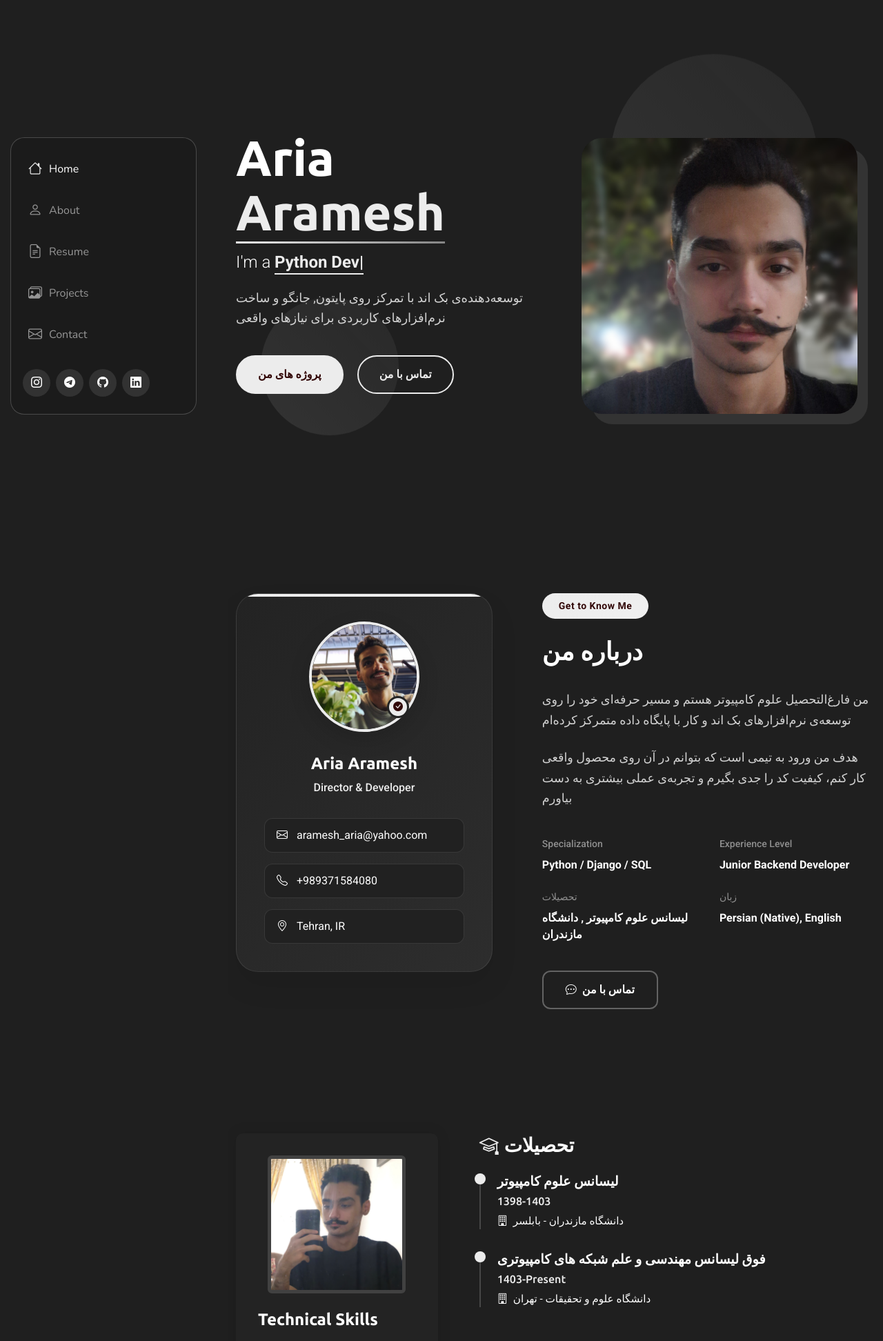
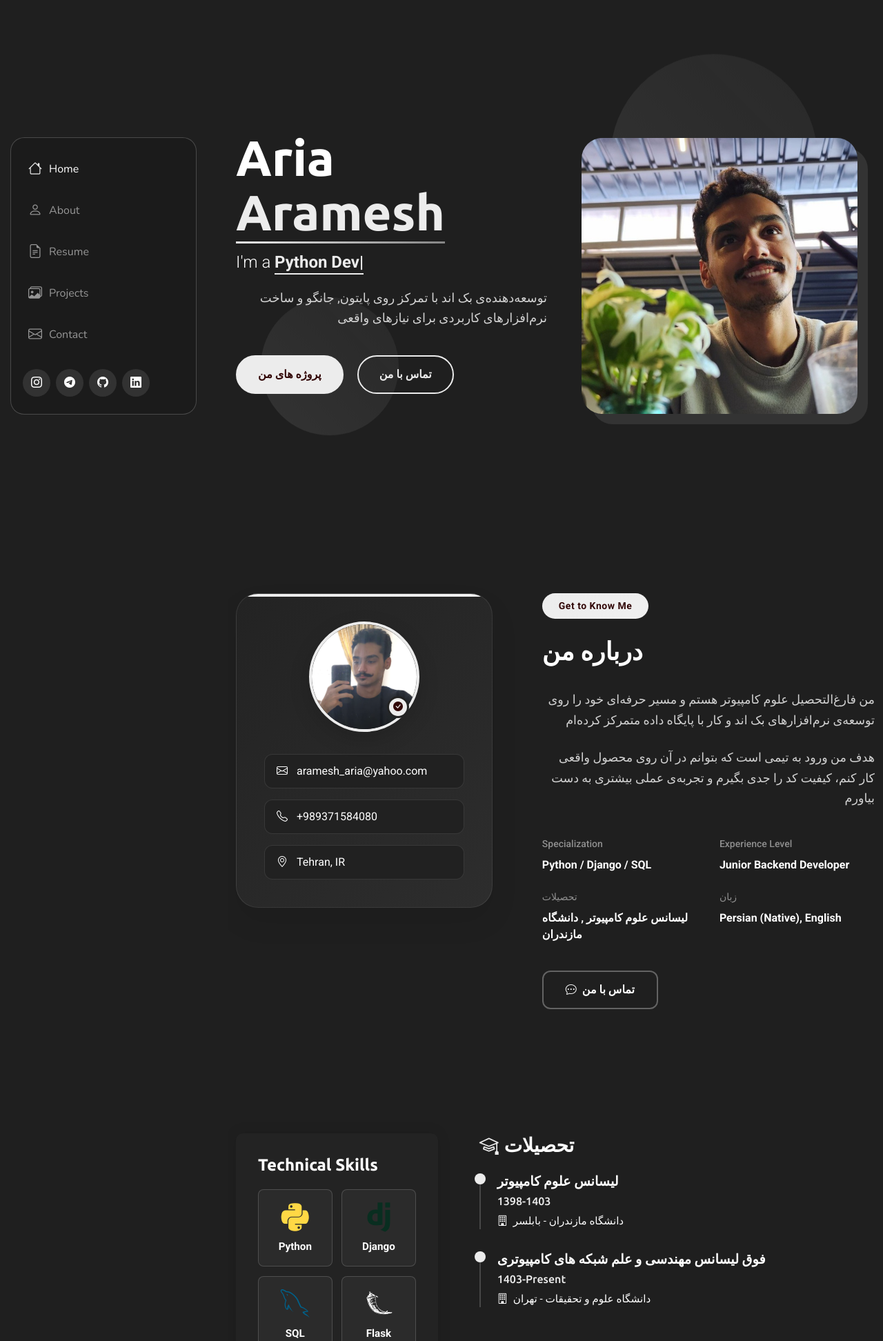
Before and after one commit to Aramesh-Aria/personal-Blog, a Flask app: page / in a window 1280 px wide. Shown: the top 1944 px of the page at 69% size. Run offline with Flask 3, Linux system fonts and the light colour scheme; some libraries are stand-ins or nearby versions.

Commit message:
feat(ui): update profile images and improve Persian text alignment
   - Update profile images in index.html and _hero.html
   - Add align=right to Persian text blocks for better RTL support
   - Comment out redundant name and profession labels in the profile section

```diff
--- a/templates/index.html
+++ b/templates/index.html
@@ -20,7 +20,7 @@
               <div class="profile-header">
                 <div class="profile-image">
 
-                 <img src="{{ url_for('static', filename='img/profile/profile-square-3.webp') }}" alt="Profile Image" class="img-fluid">
+                 <img src="{{ url_for('static', filename='img/profile/profile-square-2.webp') }}" alt="Profile Image" class="img-fluid">
 
                 </div>
                 <div class="profile-badge">
@@ -29,8 +29,8 @@
               </div>
 
               <div class="profile-content">
-                <h3>Aria Aramesh</h3>
-                <p class="profession"> Director &amp; Developer</p>
+                <!-- <h3>Aria Aramesh</h3>
+                <p class="profession"> Director &amp; Developer</p> -->
 
                 <div class="contact-links">
                   <a href="mailto:aramesh_aria@yahoo.com"class="contact-item">
@@ -58,11 +58,11 @@
               </div>
 
               <div class="description">
-                <p>
+                <p align="right">
                 من فارغ‌التحصیل علوم کامپیوتر هستم و مسیر حرفه‌ای خود را روی توسعه‌ی نرم‌افزارهای بک اند و کار با پایگاه داده متمرکز کرده‌ام
                 </p>
 
-                <p>
+                <p align="right">
                 هدف من ورود به تیمی است که بتوانم در آن روی محصول واقعی کار کنم، کیفیت کد را جدی بگیرم و تجربه‌ی عملی بیشتری به دست بیاورم
                 </p>
 
@@ -126,10 +126,10 @@
           <!-- Left column with summary and contact -->
           <div class="col-lg-4">
             <div class="resume-side" data-aos="fade-right" data-aos-delay="100">
-              <div class="profile-img mb-4">
+              <!-- <div class="profile-img mb-4">
                 <img src="{{ url_for('static', filename='img/profile/profile-square-2.webp') }}" alt="Profile" class="img-fluid rounded">
 
-              </div>
+              </div> -->
 
               <div class="technical-skills">
                 <h3>Technical Skills</h3>
@@ -304,8 +304,8 @@
 
           <div class="col-lg-7">
             <div class="contact-form">
-              <h3>!پیام بفرستید</h3>
-              <p>پیام شما مستقیماً برای من ارسال می‌شود. در اولین فرصت پاسخ می‌دهم</p>
+              <h3 align="right">!پیام بفرستید</h3>
+              <p align="right">پیام شما مستقیماً برای من ارسال می‌شود. در اولین فرصت پاسخ می‌دهم</p>
 
 
               {% with messages = get_flashed_messages(with_categories=true) %}
--- a/templates/partials/_hero.html
+++ b/templates/partials/_hero.html
@@ -14,7 +14,7 @@
             <div class="hero-text">
               <h1>Aria <span class="accent-text">Aramesh</span></h1>
               <p class="lead">I'm a <span class="typed" data-typed-items="Backend Developer, Python Developer, Django Developer"></span></p>
-              <p class="description">توسعه‌دهنده‌ی بک اند با تمرکز روی پایتون, جانگو و ساخت نرم‌افزارهای کاربردی برای نیازهای واقعی</p>
+              <p class="description" align="right">توسعه‌دهنده‌ی بک اند با تمرکز روی پایتون, جانگو و ساخت نرم‌افزارهای کاربردی برای نیازهای واقعی</p>
 
               <div class="hero-actions">
                 <a href="#projects" class="btn btn-primary">پروژه های من</a>
@@ -27,7 +27,7 @@
             <div class="hero-visual">
               <div class="profile-container">
                 <div class="profile-background"></div>
-                <img src="{{ url_for('static', filename='img/profile/profile-2.webp') }}" alt="Aria Aramesh" class="profile-image">
+                <img src="{{ url_for('static', filename='img/profile/profile-square-3.webp') }}" alt="Aria Aramesh" class="profile-image">
               </div>
             </div>
           </div>
```
Also changed, not shown: 1 other file.
